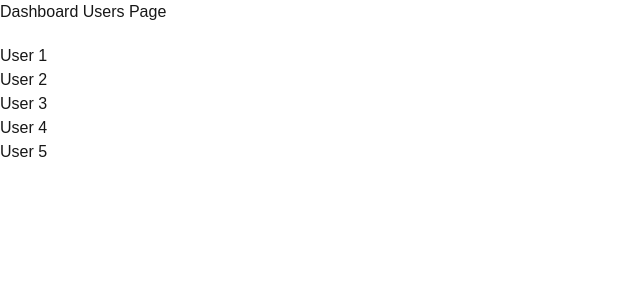
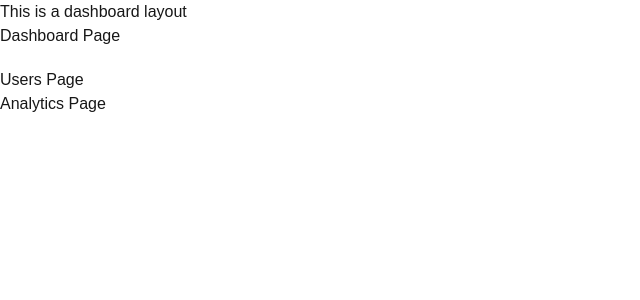
Before and after one commit to alsongard/NextJs, a Next.js app in the folder first_web_app/: page /dashboard in a window 1280 px wide. Shown: the top 300 px of the page, without its empty margins (0-640 px from the left). Built offline with nearby package versions, Linux system fonts and the light colour scheme.

Commit message:
route groups working, understood and done

```diff
--- /dev/null
+++ b/first_web_app/app/(dashboard)/dashboard/page.tsx
@@ -0,0 +1,15 @@
+import Link from "next/link"
+const DashboardPage = () => {
+  return (
+    <div>
+        <h1>Dashboard  Page</h1>
+        <ul className="mt-[20px]">
+            <li><Link href="/dashboard/users">Users Page </Link></li>
+            <li><Link href="/dashboard/analytics">Analytics Page</Link></li>
+        </ul>
+    </div>
+
+  )
+}
+
+export default DashboardPage;
--- /dev/null
+++ b/first_web_app/app/(dashboard)/layout.tsx
@@ -0,0 +1,13 @@
+import React from 'react'
+
+const Layout = ({children}: {children: React.ReactNode})=>{
+  return (
+    <div>
+        <h1>This is a dashboard layout</h1>
+
+        {children}
+    </div>
+  )
+}
+
+export default Layout;
--- /dev/null
+++ b/first_web_app/app/(root)/contact/page.jsx
@@ -0,0 +1,11 @@
+const Contact = ()=>{
+    return (
+        <div>
+            <h1>Nowadays everbody calling</h1>
+            <p>Nowadays I'm too cold for a girlfriend.</p>
+            <p> Eyy but i like the fade away you wanna be a star but you cannot rap with me</p>
+        </div>
+    )
+}
+
+export default Contact;
--- /dev/null
+++ b/first_web_app/app/(root)/layout.tsx
@@ -0,0 +1,14 @@
+import React, { Children } from "react"
+import Link from "next/link";
+const Layout = ({children}: {children : React.ReactNode})=>{
+    return (
+        <div>
+            <ul>
+                <li>Logo Navbar</li>
+                <li><Link href="#">Home</Link></li>
+            </ul>
+            {children}
+        </div>
+    )
+}
+export default Layout;
--- a/first_web_app/app/page.tsx
+++ b/first_web_app/app/(root)/page.tsx
@@ -1,5 +1,5 @@
 import Image from "next/image";
-import Hello from "./component/hello";
+import Hello from "./component/page"
 
 export default function Home() {
   console.log("What i am i doing here ? --Server/Client");
--- a/first_web_app/app/dashboard/page.tsx
+++ /dev/null
@@ -1,18 +0,0 @@
-import Link from "next/link"
-const DashboardPage = () => {
-  return (
-    <div>
-        <h1>Dashboard Users Page</h1>
-        <ul className="mt-[20px]">
-            <li><Link href="/dashboard/users/1">User 1</Link></li>
-            <li><Link href="/dashboard/users/2">User 2</Link></li>
-            <li><Link href="/dashboard/users/3">User 3</Link></li>
-            <li><Link href="/dashboard/users/4">User 4</Link></li>
-            <li><Link href="/dashboard/users/5">User 5</Link></li>
-        </ul>
-    </div>
-
-  )
-}
-
-export default DashboardPage
```
Also changed, not shown: first_web_app/app/(dashboard)/dashboard/analytics/page.tsx (renamed from first_web_app/app/dashboard/analytics/page.tsx), first_web_app/app/(dashboard)/dashboard/users/[id]/page.tsx (renamed from first_web_app/app/dashboard/users/[id]/page.tsx), first_web_app/app/(dashboard)/dashboard/users/page.tsx (renamed from first_web_app/app/dashboard/users/page.tsx), first_web_app/app/(root)/about/page.tsx (renamed from first_web_app/app/about/page.tsx), first_web_app/app/(root)/component/page.tsx (renamed from first_web_app/app/component/hello.tsx), 2 other files (tests, documents, lock files or other folders).
